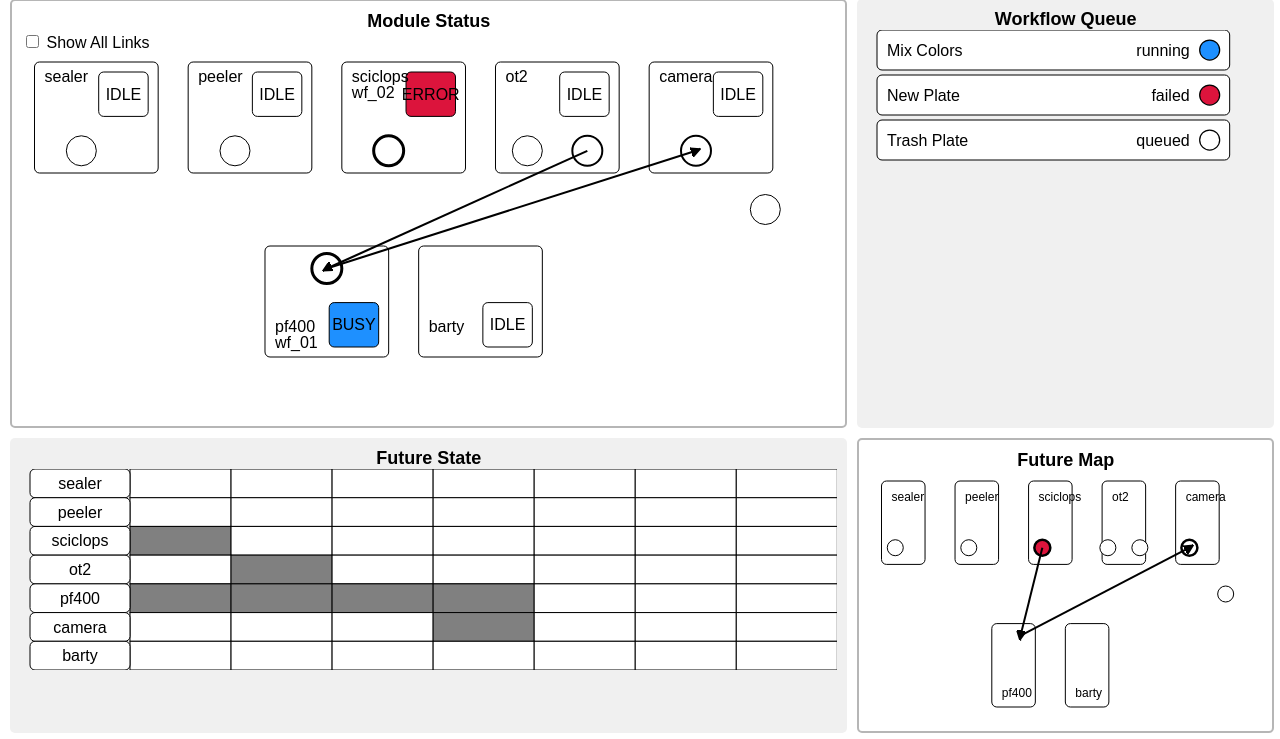
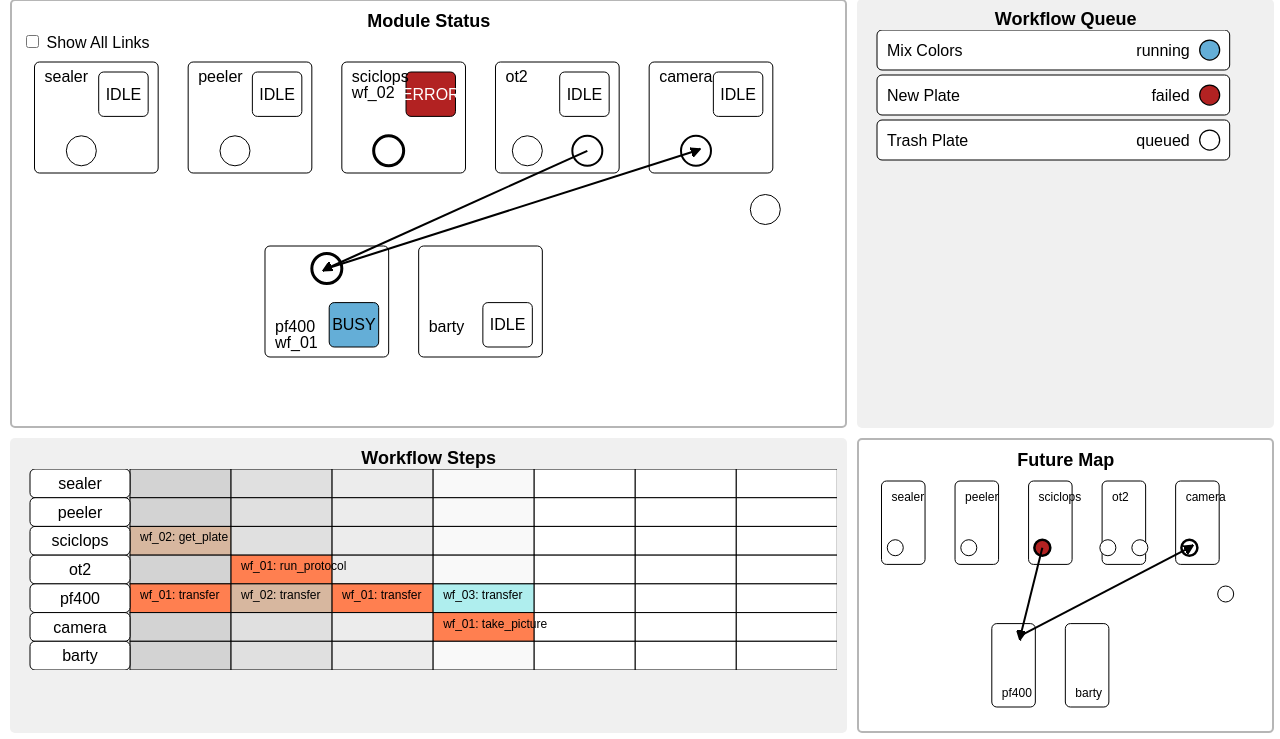
Before and after one commit to Dheerajkumarbuchala/cs529FinalProject, a website: page public/index.html in a window 1280 px wide. Shown: the part 61-800 px from the top of the page. Drawn offline with nearby package versions, Linux system fonts and the light colour scheme.

Commit message:
Improvements to color and linking

```diff
--- a/public/index.html
+++ b/public/index.html
@@ -35,7 +35,7 @@
         <!-- Second Row: Future State (2:1 ratio) and future-map (1:1 ratio) -->
         <!-- Box 3: Future State -->
         <div class="box" id="future-state">
-            <h2 class="box-header">Future State</h2>
+            <h2 class="box-header">Workflow Steps</h2>
             <!-- Content for Future State box goes here -->
         </div>
 
--- a/public/scripts/app.js
+++ b/public/scripts/app.js
@@ -49,13 +49,11 @@ document.addEventListener("DOMContentLoaded", function () {
 
         //Create color scale
         const statusColor = d3.scaleOrdinal().domain(allStatus)
-            .range(["white", "white", "white", "white", "white", "dodgerblue", "dodgerblue", "lightgray", "lightgray", "crimson", "crimson", "gray", "gray"])
+            .range(["white", "white", "white", "white", "white", "#64aed7", "#64aed7", "lightgray", "lightgray", "firebrick", "firebrick", "gray", "gray"])
 
         const statusLineColor = d3.scaleOrdinal().domain(allStatus)
-            .range(["black", "black", "black", "black", "black", "black", "black", "silver", "silver", "black", "black", "black", "black"])
-
-        const statusFutureColor = d3.scaleOrdinal().domain(allStatus)
-            .range(["black", "black", "black", "black", "black", "black", "black", "black", "black", "crimson", "crimson", "black", "black"])
+            .range(["black", "black", "black", "black", "black", "black", "black", "silver", "silver", "white", "white", "black", "black"])
+
 
         //** Panel Plots helper functions **//
         function enumerateItem(data)
@@ -397,7 +395,7 @@ document.addEventListener("DOMContentLoaded", function () {
                 .attr("transform", function(d) {
                     return translateStr((moduleWidth - statWidth) - padding, padding)
                 })
-                .attr('stroke', 'black')
+                .attr('stroke', "black")
                 .attr('stroke-width', 1)
                 .attr("fill", function(d) {return statusColor(d.status)})
                 .attr('id', function(d) {return d.workflowRunID}) //assign a class name == workflowrunID
@@ -447,6 +445,7 @@ document.addEventListener("DOMContentLoaded", function () {
                 .attr("x", (((moduleWidth - statWidth) - padding)) + statWidth/2)
                 .attr("y", padding + (statHeight/2))
                 .attr("text-anchor", "middle")
+                .attr('fill', function(d){ return statusLineColor(d.status)})
                 .attr("dy", ".35em")
                 .text(function(d) { return d.status; })
                 .attr('id',function(d) {return d.workflowRunID}) //assign a class name == workflowrunID
@@ -694,7 +693,16 @@ document.addEventListener("DOMContentLoaded", function () {
                     .attr("y1", function(d) { return d.y})
                     .attr("x2", transferInfo[0].x )
                     .attr("y2", transferInfo[0].y )
-                    .attr('stroke', "black")
+                    .attr('stroke', function(d){
+                        if(d.workflowRunID != null && d.isTransferStep == true)
+                        {
+                            return "black";
+                        }
+                        else
+                        {
+                            return "gray";
+                        }
+                    })
                     .attr("stroke-width", function(d){
                         if(d.workflowRunID != null && d.isTransferStep == true)
                         {
@@ -740,6 +748,7 @@ document.addEventListener("DOMContentLoaded", function () {
                             d3.selectAll(".rest").transition()
                                 .duration('100')
                                 .attr("stroke-width", 2)
+
                         }
                         else
                         {
@@ -747,7 +756,6 @@ document.addEventListener("DOMContentLoaded", function () {
                             d3.selectAll(".rest").transition()
                                 .duration('100')
                                 .attr("stroke-width", 0)
-
                         }
                     })
             }
@@ -997,6 +1005,15 @@ document.addEventListener("DOMContentLoaded", function () {
 
             var cells = [];
 
+            var BGColorMap = d3.scaleLinear()
+                .domain([0,totalStepNum/2])
+                .range(["lightgray", "white"]);
+
+
+            var ganttColorMap = d3.scaleLinear()
+                .domain(d3.ticks(0, processedData.workflows.length, 2))
+                .range(["coral", "paleturquoise"]);
+
             for(var i = 0; i < moduleNum; i++) //rows
             {
                 for(var j = 0; j < totalStepNum; j++) //columns
@@ -1007,7 +1024,7 @@ document.addEventListener("DOMContentLoaded", function () {
                         .attr("width", boxWidth)
                         .attr("height", boxHeight)
                         .attr("stroke", "black")
-                        .attr("fill", "white")
+                        .attr("fill", BGColorMap(j))
                         .attr("class", processedData.modules[i].name + "-" + j)
 
                     cells.push({
@@ -1049,10 +1066,12 @@ document.addEventListener("DOMContentLoaded", function () {
             .text(function(d) { return d.name; })
             .attr('id', function(d) {return d.workflowRunID})
 
-            //LEFT OFF HERE
+            //Fill in Gantt Chart
             for(var i = 0; i < processedData.workflows.length; i++)
             {
                 var nowSteps = processedData.workflows[i].steps;
+                var x = null;
+                var y = null;
 
                 for(var j = 0; j < nowSteps.length; j++)
                 {
@@ -1064,7 +1083,9 @@ document.addEventListener("DOMContentLoaded", function () {
                     {
                         if(cells[k].id == currentModuleCellID)
                         {
-                            console.log(processedData.workflows[i].workflowRunID + " step " +  nowSteps[j].step_name + " on module " + currentModule + " will go to cell " + cells[k].id);
+
+                            x = cells[k].x;
+                            y = cells[k].y;
 
                             if(cells[k].occupied == true)
                             {
@@ -1078,16 +1099,14 @@ document.addEventListener("DOMContentLoaded", function () {
                                         myModuleIndices.push(l);
                                     }
                                 }
-                                //console.log(myModuleIndices);
-
 
                                 for(var l = 0; l < myModuleIndices.length; l++)
                                 {
-                                    console.log("cells by module index ", cells[myModuleIndices[l]])
-
                                     if(cells[myModuleIndices[l]].occupied == false)
                                     {
                                         newID = cells[myModuleIndices[l]].id;
+                                        x = cells[myModuleIndices[l]].x;
+                                        y = cells[myModuleIndices[l]].y;
                                         break;
                                     }
                                 }
@@ -1098,14 +1117,47 @@ document.addEventListener("DOMContentLoaded", function () {
                             {
                                 cells[k].occupied = true;
                             }
+
+
                         }
                     }
 
                     d3.select("." + currentModuleCellID)
-                        .attr("fill", "gray")
+                        .attr("fill", ganttColorMap(i))
                         .attr("id", processedData.workflows[i].workflowRunID)
+
+                    //Add label
+                    svg.append("text")
+                        .attr("x", x + padding)
+                        .attr("y", y)
+                        .attr("text-anchor", "start")
+                        .attr("font-size", "12px")
+                        .attr("dy", "1.25em")
+                        .text(function(d) { return processedData.workflows[i].workflowRunID + ": " + nowSteps[j].action; })
+                        .attr('id', function(d) {return processedData.workflows[i].workflowRunID})
                 }
             }
+
+            svg.selectAll("rect")
+                .on('mouseover', function(e, d){
+                                d3.selectAll("#" + d3.select(this).attr("id")).transition()
+                        .duration('50')
+                        .attr("stroke-width", 2.5);})
+                .on('mouseout', function(e, d){
+                    d3.selectAll("#" + d3.select(this).attr("id")).transition()
+                        .duration('50')
+                        .attr("stroke-width", 1) });
+
+            svg.selectAll("text")
+            .on('mouseover', function(e, d){
+                d3.selectAll("#" + d3.select(this).attr("id")).transition()
+                    .duration('50')
+                    .attr("stroke-width", 2.5);})
+            .on('mouseout', function(e, d){
+                d3.selectAll("#" + d3.select(this).attr("id")).transition()
+                    .duration('50')
+                    .attr("stroke-width", 1) });
+
 
             console.log(cells);
 
@@ -1166,7 +1218,7 @@ document.addEventListener("DOMContentLoaded", function () {
 
             var upNext = [];
 
-            //Determine what is next
+            //Store the locations/modules that are up next, with the WF ID that will run them next
             for (var i = 0; i < processedData.workflows.length; i++)
             {
                 var nextStep = processedData.workflows[i].steps[(processedData.workflows[i].step_index) + 1];
@@ -1264,8 +1316,7 @@ document.addEventListener("DOMContentLoaded", function () {
                 }
             }
 
-            console.log(upNextLocs);
-
+            // Draw locations
             locationSVG.append("circle")
                 .attr("cx", function(d)
                 {
@@ -1311,14 +1362,25 @@ document.addEventListener("DOMContentLoaded", function () {
                         {
                             if(processedData.workflows[i].status == "failed")
                             {
-                                return "crimson";
+                                return "firebrick";
                             }
                         }
                     }
 
                     return "white";
                 })
-                .attr('id',function(d) {return d.name})
+                .attr('id', function(d) {return d.name})
+                .attr('class', function(d) {
+                    for(var i = 0; i < upNext.length; i++)
+                    {
+                        if(upNext[i].name == d.name)
+                        {
+                            return "upNext";
+                        }
+
+                        return "resting";
+                    }
+                })
                 .on('mouseover', function(e, d){
                     //if this location is upNext, highlight the location, its module, and the other panels.
                     if(d3.select(this).attr("class") == "upNext")
--- a/public/styles/test.css
+++ b/public/styles/test.css
@@ -25,7 +25,6 @@ header {
     font-weight: bold;
     margin-left: 20px;
 }
-
 
 /* Main content layout */
 .box-header {
```
